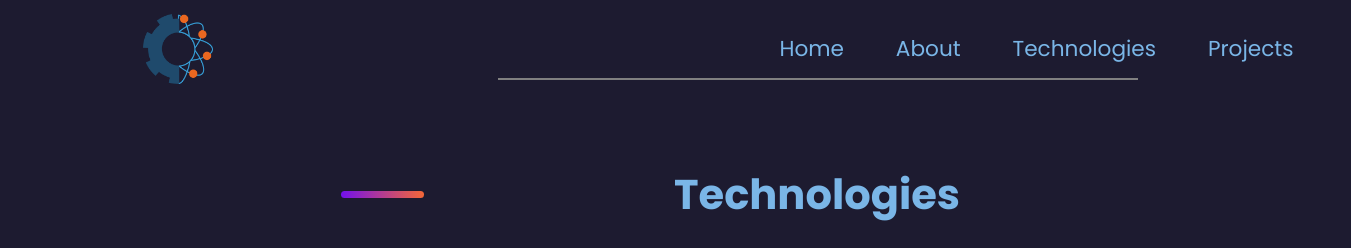
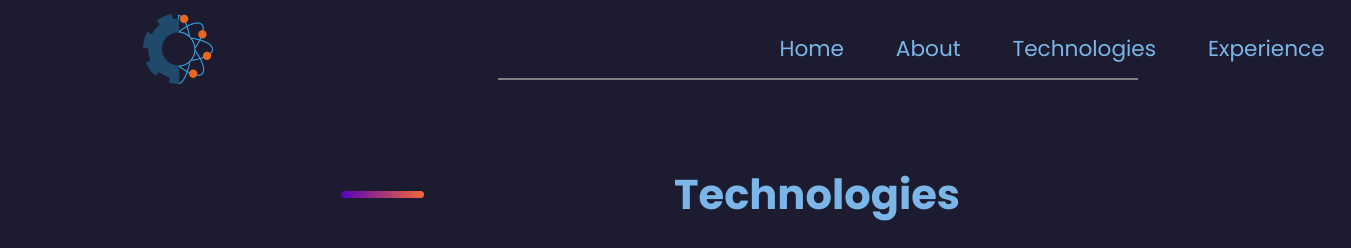
Before and after one commit to wildapt01/portfolio-next-1, a Next.js app: page /techstack in a window 1280 px wide. Shown: the top 248 px of the page, 1351 px wide, since content can reach past the window. Built offline with nearby package versions, Linux system fonts and the light colour scheme.

Commit message:
Modify labels

```diff
--- a/components/Navbar.js
+++ b/components/Navbar.js
@@ -18,7 +18,7 @@ const Navbar = () => {
         <Link href="/">Home</Link>
         <Link href="/about">About</Link>
         <Link href="/techstack">Technologies</Link>
-        <Link href="/projects">Projects</Link>
+        <Link href="/experience">Experience</Link>
       </div>
     </nav>
   );
--- a/styles/Divider.module.css
+++ b/styles/Divider.module.css
@@ -3,6 +3,10 @@
   height: 0.35em;
   border-radius: 0.5em;
   margin: 1.5em 0 1.5em 1em;
-  background: linear-gradient(270deg, #f46737 0%, #7311eb 100%);
-  /* background: linear-gradient(270deg, #13adc7 0%, #945dd6 100%); */
 }
+.divider {
+  background: linear-gradient(270deg, #f46737 0%, #5503ba 100%);
+}
+.alt_divider {
+  background: linear-gradient(270deg, #13adc7 0%, #5503ba 100%);
+}
```
Also changed, not shown: pages/experience/index.js (renamed from pages/projects/index.js, +4 -4 lines).
